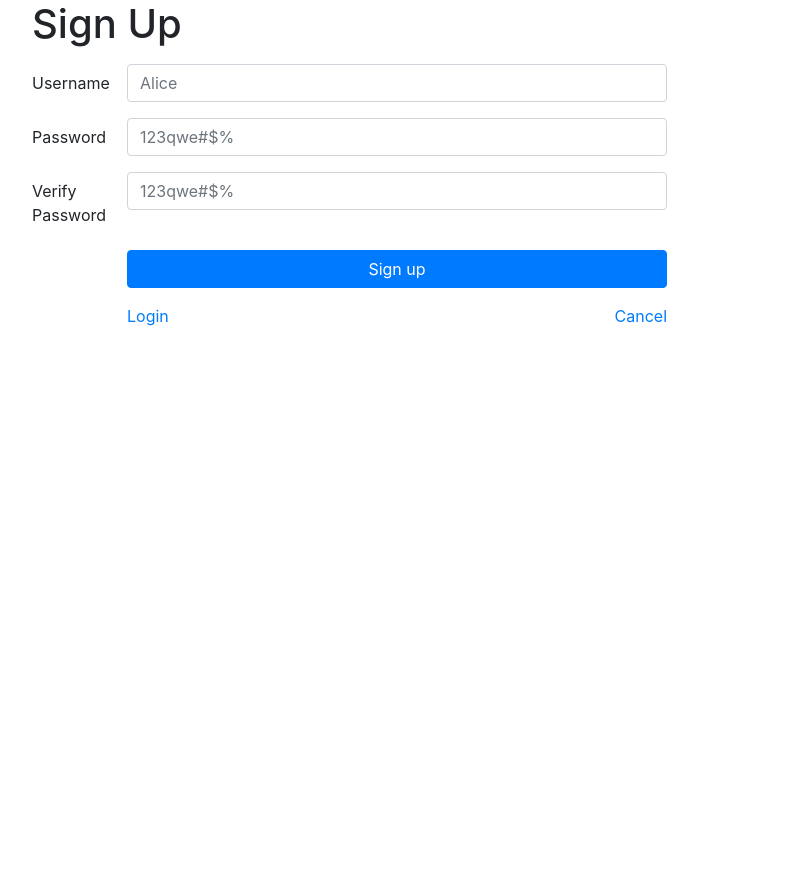
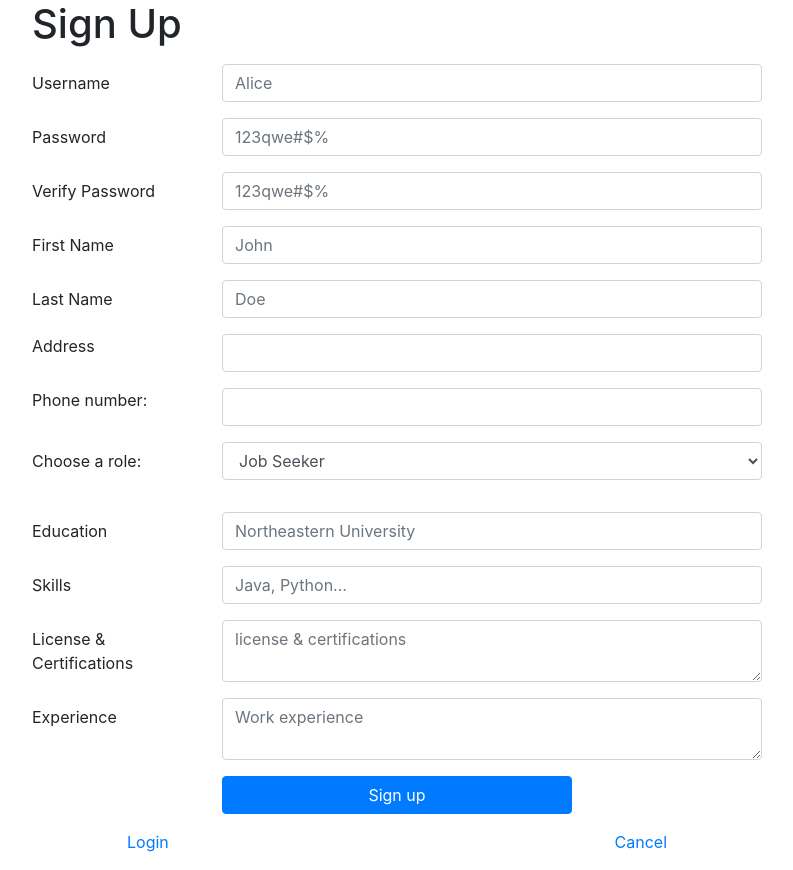
Before and after one commit to Rijkstarhn/jobs-for-geeks, a React (Create React App) app: page /register in a window 1280 px wide. Shown: the whole page, without its empty margins (53-846 px from the left). Before the commit the page ends 800 px from the top, so only its background shows below. Built offline with nearby package versions, Linux system fonts and the light colour scheme.

Commit message:
polished sign up page

```diff
--- a/package.json
+++ b/package.json
@@ -9,8 +9,10 @@
     "bootstrap": "^4.6.0",
     "react": "^17.0.1",
     "react-dom": "^17.0.1",
+    "react-redux": "^7.2.3",
     "react-router-dom": "^5.2.0",
     "react-scripts": "4.0.3",
+    "redux": "^4.0.5",
     "web-vitals": "^1.0.1"
   },
   "scripts": {
--- a/src/components/register-screen.js
+++ b/src/components/register-screen.js
@@ -1,49 +1,235 @@
-import React from 'react';
+import React, {useState} from 'react';
 import {Link} from "react-router-dom";
 
+const user = {
+  username: "",
+  password: "",
+  firstname: "",
+  lastname: "",
+  role: "job-seeker",
+  email: "",
+  phone: "",
+  company: "",
+  skills: "",
+  education: "",
+  experience: "",
+  license: "",
+
+}
+
 const RegisterScreen = () => {
+  const [cachedItem, setCashedItem] = useState(user)
+  const [password, setPassword] = useState("")
   return (
       <div className="container">
         <h1 className="mb-3">Sign Up</h1>
         <form>
           <div className="form-group row mb-3">
-                    <label className="col-sm-1 col-form-label">
+            <label className="col-sm-2 col-form-label">
               Username
             </label>
             <div className="col-sm-6">
-                        <input className="form-control" id="usernameFld" placeholder="Alice" />
+              <input className="form-control" id="usernameFld"
+                     placeholder="Alice"
+                     value={cachedItem.username}
+                     onChange={(e) => setCashedItem(
+                         {...cachedItem, username: e.target.value})}/>
             </div>
           </div>
+
           <div className="form-group row mb-3">
-                    <label className="col-sm-1 col-form-label">
+            <label className="col-sm-2 col-form-label">
               Password
             </label>
             <div className="col-sm-6">
-                        <input className="form-control" id="passwordFld" placeholder="123qwe#$%" type="password" />
+              <input className="form-control" id="passwordFld"
+                     placeholder="123qwe#$%" type="password"
+                     value={cachedItem.password}
+                     onChange={(e) => setCashedItem(
+                         {...cachedItem, password: e.target.value})}/>
             </div>
           </div>
+
           <div className="form-group row mb-3">
-                    <label className="col-sm-1 col-form-label">
+            <label className="col-sm-2 col-form-label">
               Verify Password
             </label>
             <div className="col-sm-6">
-                        <input className="form-control" id="verifyPasswordFld" placeholder="123qwe#$%" type="password" />
+              <input className="form-control" id="verifyPasswordFld"
+                     placeholder="123qwe#$%" type="password"
+                     value={password}
+                     onChange={(e) => setPassword(e.target.value)}/>
+              {password.length > 0 && password !== cachedItem.password && (
+                  <div className="alert alert-danger">
+                    password and verified password don't match
+                  </div>
+              )}
             </div>
           </div>
+
+          <div className="form-group row mb-3">
+            <label className="col-sm-2 col-form-label">
+              First Name
+            </label>
+            <div className="col-sm-6">
+              <input className="form-control" id="firstname"
+                     placeholder="John" type="text"
+                     value={cachedItem.firstname}
+                     onChange={(e) => setCashedItem(
+                         {...cachedItem, firstname: e.target.value})}
+              />
+            </div>
+          </div>
+
+          <div className="form-group row mb-3">
+            <label className="col-sm-2 col-form-label">
+              Last Name
+            </label>
+            <div className="col-sm-6">
+              <input className="form-control" id="lastname"
+                     placeholder="Doe"
+                     value={cachedItem.lastname}
+                     onChange={(e) => setCashedItem(
+                         {...cachedItem, lastname: e.target.value})}
+              />
+            </div>
+          </div>
+
+          <div className="form-group row mb-3">
+            <label htmlFor="exampleInputEmail1" className="form-label col-sm-2 ">
+              Address</label>
+            <div className="col-sm-6">
+              <input type="email" className="form-control"
+                     id="exampleInputEmail1" aria-describedby="emailHelp"
+                     value={cachedItem.email}
+                     onChange={(e) => setCashedItem(
+                         {...cachedItem, email: e.target.value})}/>
+            </div>
+          </div>
+
+
+          <div className="form-group row mb-3">
+            <label className="form-label col-sm-2 " htmlFor="phone">Phone number:</label>
+
+            <div className="col-sm-6">
+              <input className="form-control" type="tel" id="phone" name="phone"
+                     value={cachedItem.phone}
+                     onChange={(e) => setCashedItem(
+                         {...cachedItem, phone: e.target.value})}/>
+            </div>
+          </div>
+
+
+          <div className="form-group row mb-3">
+            <label className="col-sm-2 col-form-label" htmlFor="role-select">
+              Choose a role:
+            </label>
+            <div className="col-sm-6">
+              <select className="form-control form-select-lg mb-3"
+                      aria-label=".form-select-lg example"
+                      value={cachedItem.role}
+                      onChange={(e) => setCashedItem(
+                          {...cachedItem, role: e.target.value})}
+              >
+                <option value="job-seeker">Job Seeker</option>
+                <option value="recruiter">Recruiter</option>
+              </select>
+            </div>
+          </div>
+
+          {cachedItem.role === "job-seeker" && (
+              <>
+                <div className="form-group row mb-3">
+                  <label className="col-sm-2 col-form-label">
+                    Education
+                  </label>
+                  <div className="col-sm-6">
+                    <input className="form-control" id="education"
+                           placeholder="Northeastern University"
+                           value={cachedItem.education}
+                           onChange={(e) => setCashedItem(
+                               {...cachedItem, education: e.target.value})}/>
+                  </div>
+                </div>
+
+                <div className="form-group row mb-3">
+                  <label className="col-sm-2 col-form-label">
+                    Skills
+                  </label>
+                  <div className="col-sm-6">
+                    <input className="form-control" id="skills"
+                           placeholder="Java, Python..."
+                           value={cachedItem.skills}
+                           onChange={(e) => setCashedItem(
+                               {...cachedItem, skills: e.target.value})}/>
+                  </div>
+                </div>
+
+                <div className="form-group row mb-3">
+                  <label className="col-sm-2 col-form-label">
+                    License & Certifications
+                  </label>
+                  <div className="col-sm-6">
+                    <textarea className="form-control" id="license"
+                              placeholder="license & certifications"
+                              value={cachedItem.license}
+                              onChange={(e) => setCashedItem(
+                                  {...cachedItem, license: e.target.value})}/>
+                  </div>
+                </div>
+
+
+
+                <div className="form-group row mb-3">
+                  <label className="col-sm-2 col-form-label">
+                    Experience
+                  </label>
+                  <div className="col-sm-6">
+                    <textarea className="form-control" id="experience"
+                           placeholder="Work experience"
+                           value={cachedItem.experience}
+                           onChange={(e) => setCashedItem(
+                               {...cachedItem, experience: e.target.value})}/>
+                  </div>
+                </div>
+              </>
+
+          )}
+
+          {cachedItem.role === "recruiter" && (
+
+              <div className="form-group row mb-3">
+                <label className="col-sm-2 col-form-label">
+                  Company
+                </label>
+                <div className="col-sm-6">
+                  <input className="form-control" id="company"
+                         placeholder="Google"
+                         value={cachedItem.company}
+                         onChange={(e) => setCashedItem(
+                             {...cachedItem, company: e.target.value})}/>
+                </div>
+              </div>
+
+          )}
+
+
+          <div className="form-group row mb-3">
+            <label className="col-sm-2 col-form-label">
+            </label>
+            <div className="col-sm-4">
+              <Link to="/profile" className="btn btn-primary btn-block"
+                    id="registerBtn">
+                Sign up
+              </Link>
+            </div>
+          </div>
+
           <div className="form-group row mb-3">
             <label className="col-sm-1 col-form-label">
             </label>
             <div className="col-sm-6">
-                        <Link to = "/profile" className="btn btn-primary btn-block" id="registerBtn" >
-                            Sign up
-                        </Link>
-                    </div>
-                </div>
-                <div className="form-group row mb-3">
-                    <label className="col-sm-1 col-form-label">
-                    </label>
-                    <div className="col-sm-6">
-                        <Link to = "/login" >
+              <Link to="/login">
                 Login
               </Link>
               <Link className="float-right" to="/">
```
Also changed, not shown: 1 other file (tests, documents, lock files or other folders). Lines whose indentation alone changed are shown as unchanged.
